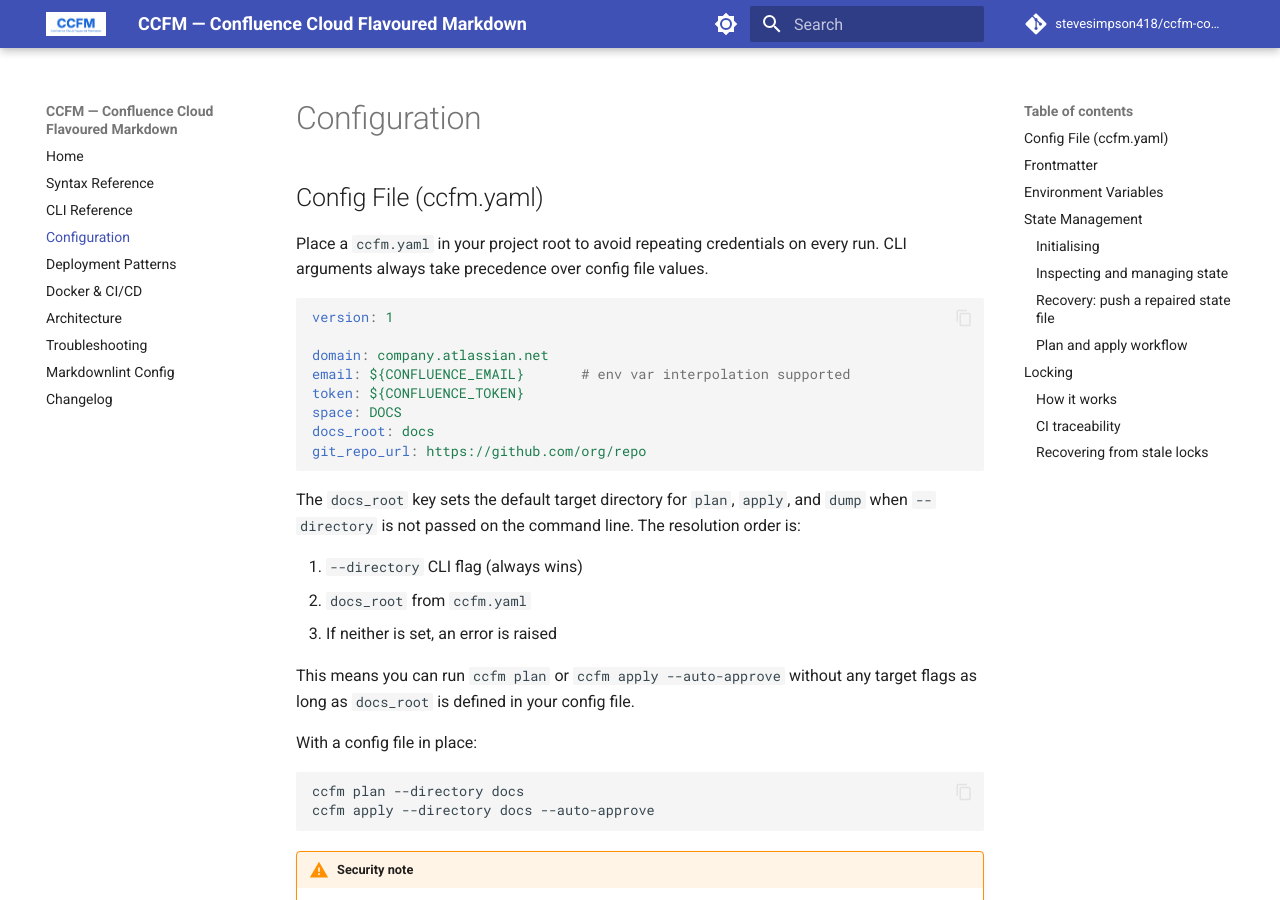
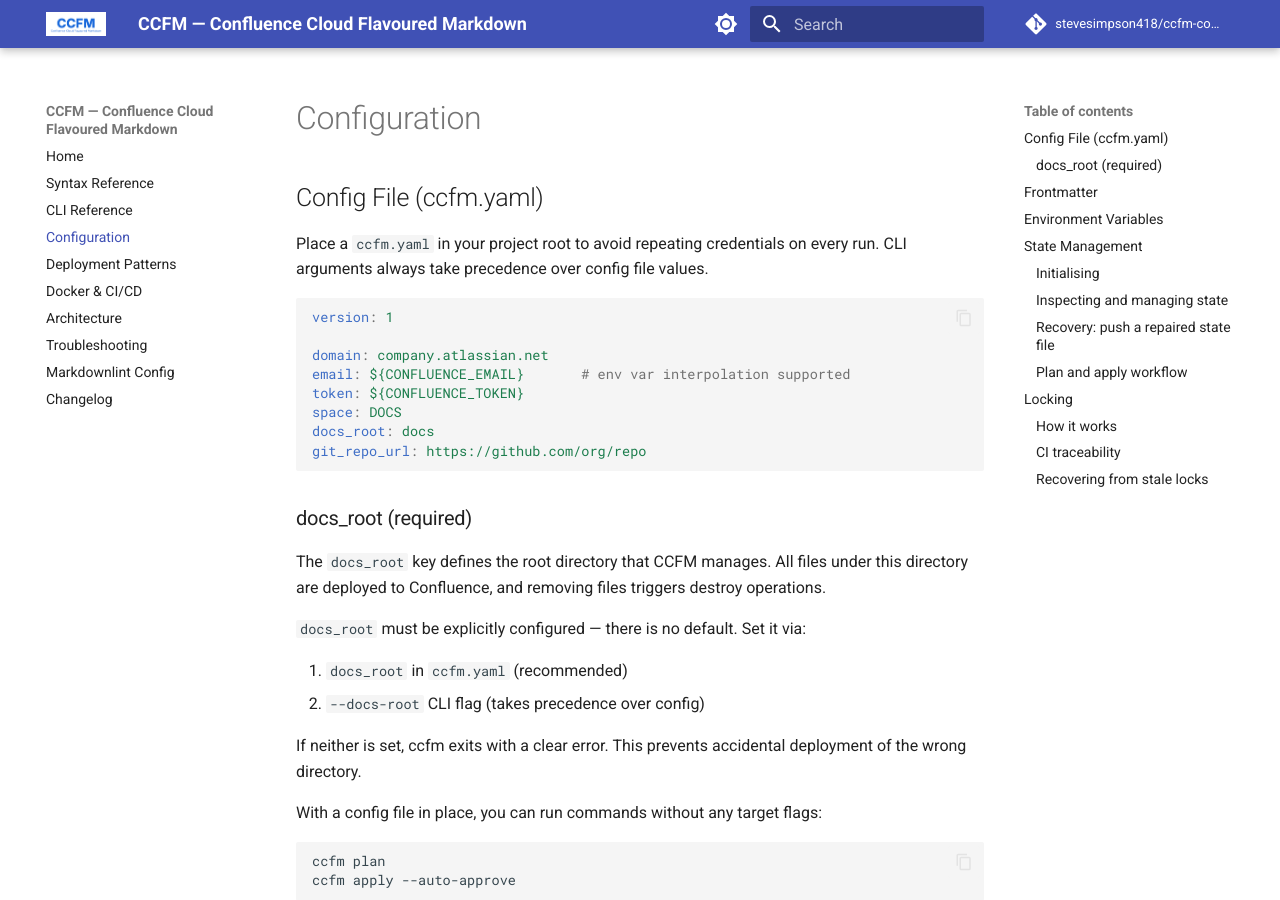
Before and after one commit to stevesimpson418/ccfm-convert, an MkDocs documentation site: the page built from docs/configuration.md, in a window 1280 px wide and 900 px high. Built offline with MkDocs 1.6.1 and Material for MkDocs 9.7.7, drawn with Linux system fonts in a browser that asks for light colours; comment, search, counter and statistics services are not loaded; some of the changed text lies outside the part shown.

Commit message:
docs: update all docs for docs_root-only deployment
- configuration.md: rewrite docs_root section as required field with
  explanation of its role in deployment and state management
- index.md: replace --directory/dump examples with plan/apply/--debug-file
- architecture.md: remove --auto-deploy-deps section (automatic now)
- deployment-patterns.md: remove all --directory flags from examples
- docker.md: update Docker and GitHub Action examples to use --docs-root
- troubleshooting.md: replace dump references with --debug-file
- Remove all references to --file, --directory, --auto-deploy-deps, dump

````diff
--- a/docs/configuration.md
+++ b/docs/configuration.md
@@ -16,21 +16,24 @@
 git_repo_url: https://github.com/org/repo
 ```
 
-The `docs_root` key sets the default target directory for `plan`, `apply`, and `dump`
-when `--directory` is not passed on the command line. The resolution order is:
+### docs_root (required)
 
-1. `--directory` CLI flag (always wins)
-2. `docs_root` from `ccfm.yaml`
-3. If neither is set, an error is raised
+The `docs_root` key defines the root directory that CCFM manages. All files under this
+directory are deployed to Confluence, and removing files triggers destroy operations.
 
-This means you can run `ccfm plan` or `ccfm apply --auto-approve` without any target
-flags as long as `docs_root` is defined in your config file.
+`docs_root` must be explicitly configured — there is no default. Set it via:
 
-With a config file in place:
+1. `docs_root` in `ccfm.yaml` (recommended)
+2. `--docs-root` CLI flag (takes precedence over config)
+
+If neither is set, ccfm exits with a clear error. This prevents accidental deployment
+of the wrong directory.
+
+With a config file in place, you can run commands without any target flags:
 
 ```bash
-ccfm plan --directory docs
-ccfm apply --directory docs --auto-approve
+ccfm plan
+ccfm apply --auto-approve
 ```
 
 !!! warning "Security note"
@@ -157,13 +160,13 @@
 Preview what would change without making any modifications:
 
 ```bash
-ccfm plan --directory docs
+ccfm plan
 ```
 
 Apply changes interactively (prompts for confirmation):
 
 ```bash
-ccfm apply --directory docs
+ccfm apply
 ```
 
 Use `--plan-exit-code` with `plan` to exit with code `2` when there are pending changes —
@@ -183,7 +186,7 @@
 
 - `ccfm apply` automatically acquires a lock before applying and releases it when done
 - If another apply is in progress, the command fails immediately with a lock error
-- `ccfm plan` and `ccfm dump` do **not** acquire locks (they're read-only)
+- `ccfm plan` does **not** acquire locks (it's read-only)
 - Lock owner is auto-detected as `user@hostname`
 
 ### CI traceability
@@ -191,7 +194,7 @@
 Pass `--lock-id` to associate the lock with a CI pipeline for easier debugging:
 
 ```bash
-ccfm --space DOCS apply --directory docs --auto-approve --lock-id "$CI_PIPELINE_ID"
+ccfm apply --auto-approve --lock-id "$CI_PIPELINE_ID"
 ```
 
 ### Recovering from stale locks
````
Also changed, not shown: docs/architecture.md (+2 -12 lines), docs/deployment-patterns.md (+10 -10 lines), docs/docker.md (+3 -4 lines), docs/index.md (+8 -8 lines), docs/troubleshooting.md (+5 -5 lines).
